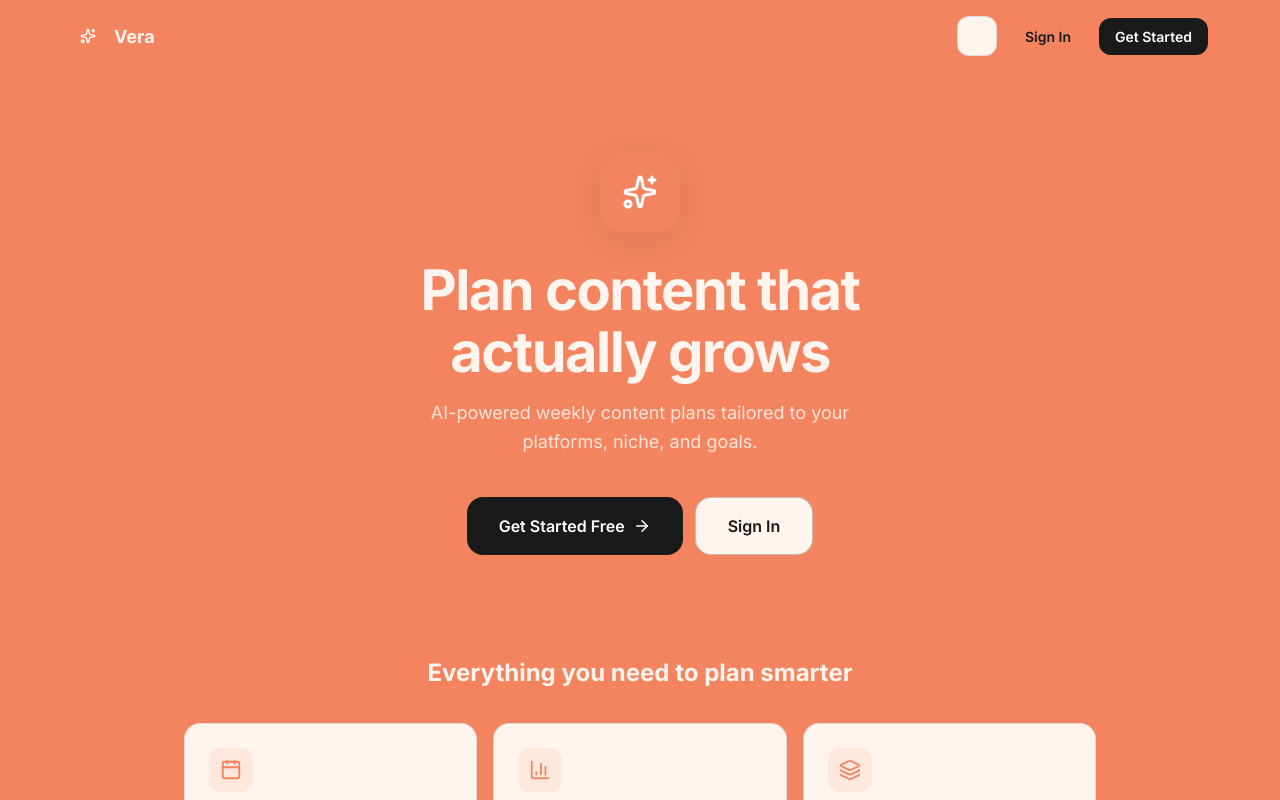
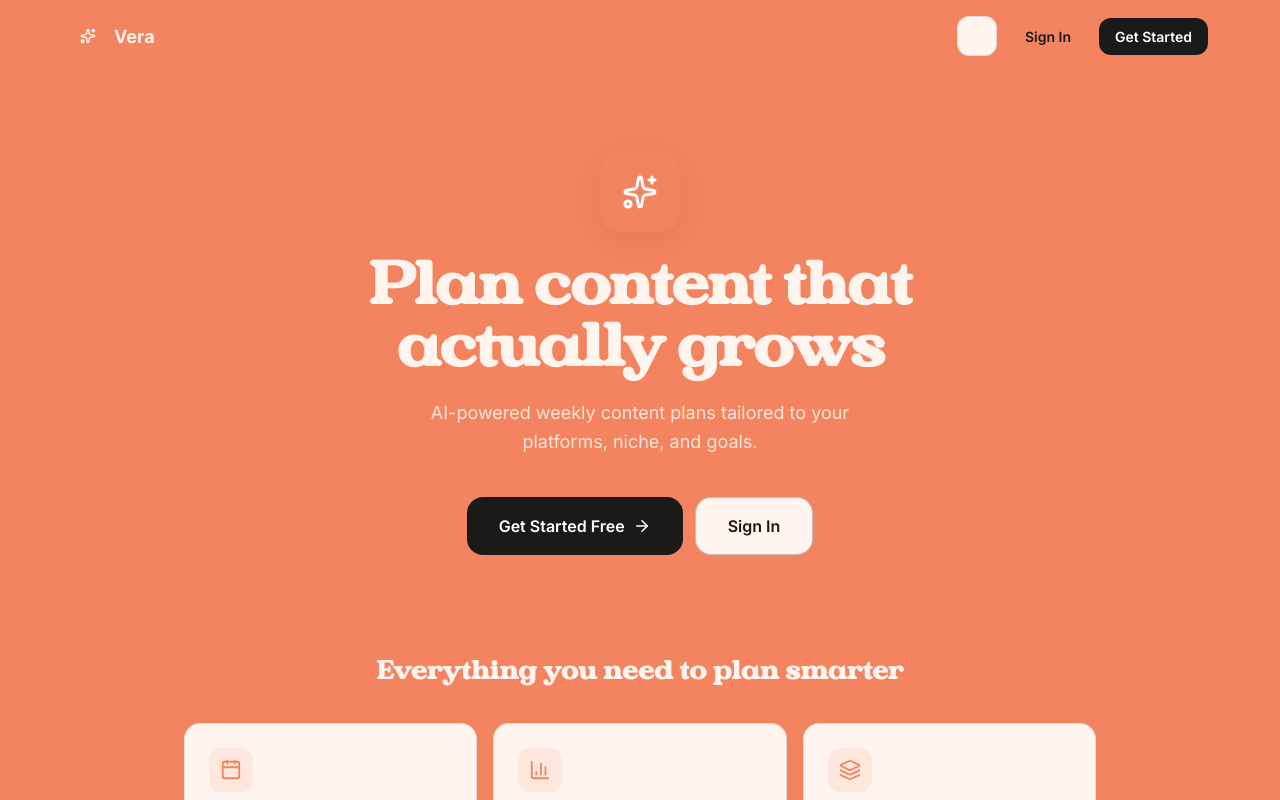
Before and after one commit to luisjjj/Vera, a Next.js app: page / in a window 1280 px wide. Shown: the top 800 px of the page. Built offline with nearby package versions, Linux system fonts and the light colour scheme; no server answers.

Commit message:
Add Vergilia font for headings
- Download and self-host Vergilia.ttf in public/fonts/
- Add @font-face declaration for Vergilia
- Apply Vergilia to all h1-h6 elements globally
- Keep Inter for body text

```diff
--- a/src/app/globals.css
+++ b/src/app/globals.css
@@ -1,7 +1,16 @@
 @import "tailwindcss";
+
+@font-face {
+  font-family: 'Vergilia';
+  src: url('/fonts/Vergilia.ttf') format('truetype');
+  font-weight: 400;
+  font-style: normal;
+  font-display: swap;
+}
 
 @theme inline {
   --font-sans: 'Inter', system-ui, sans-serif;
+  --font-display: 'Vergilia', serif;
 }
 
 :root {
@@ -63,6 +72,10 @@
 @keyframes slideUp {
   from { opacity: 0; transform: translateY(16px); }
   to { opacity: 1; transform: translateY(0); }
+}
+
+h1, h2, h3, h4, h5, h6 {
+  font-family: 'Vergilia', serif;
 }
 
 body {
@@ -187,6 +200,7 @@ body {
 }
 
 .heading-lg {
+  font-family: 'Vergilia', serif;
   font-size: 24px;
 }
 @media (min-width: 768px) {
```
Also changed, not shown: public/fonts/Vergilia.ttf (added).
